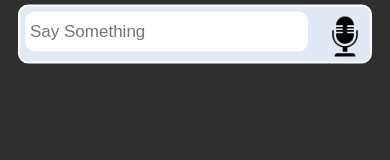
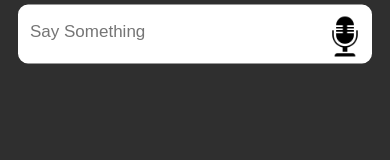
Before and after one commit to Marv1098/HTML-Speech-To-Text, a website: page public/searchBar.html in a window 390 px wide. Drawn offline with nearby package versions, Linux system fonts and the light colour scheme.

Commit message:
Changed background of searchbar to white

```diff
--- a/public/stylesheet.css
+++ b/public/stylesheet.css
@@ -13,7 +13,7 @@ html {
     width:340px;
     padding:5px;
     height: 45px;
-    background-color: #e2e9f4;
+    background-color: #fff;
   }
 
   .speechbar input {
```
